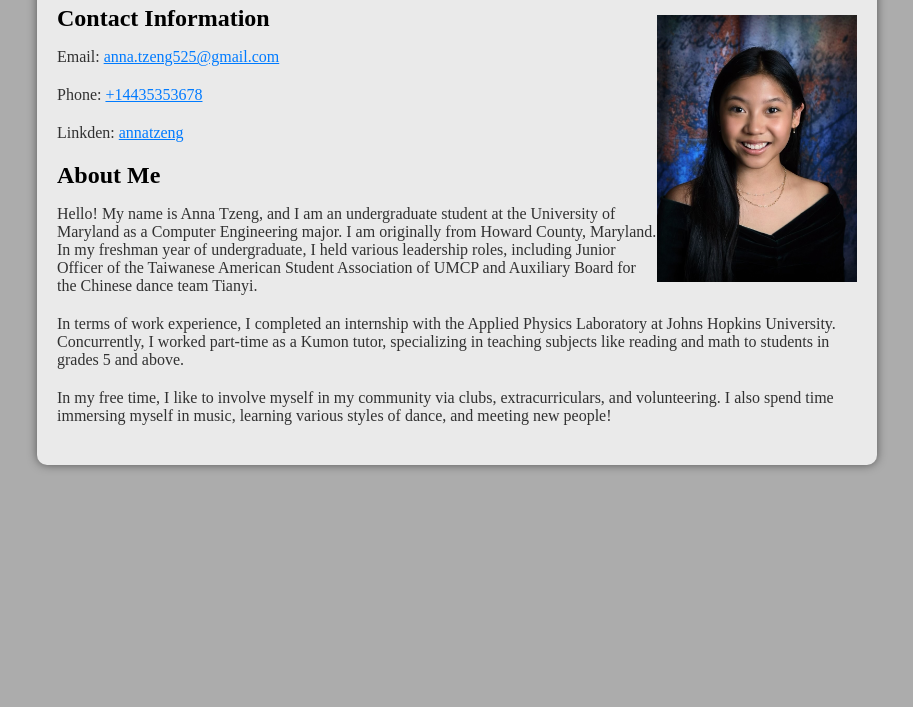
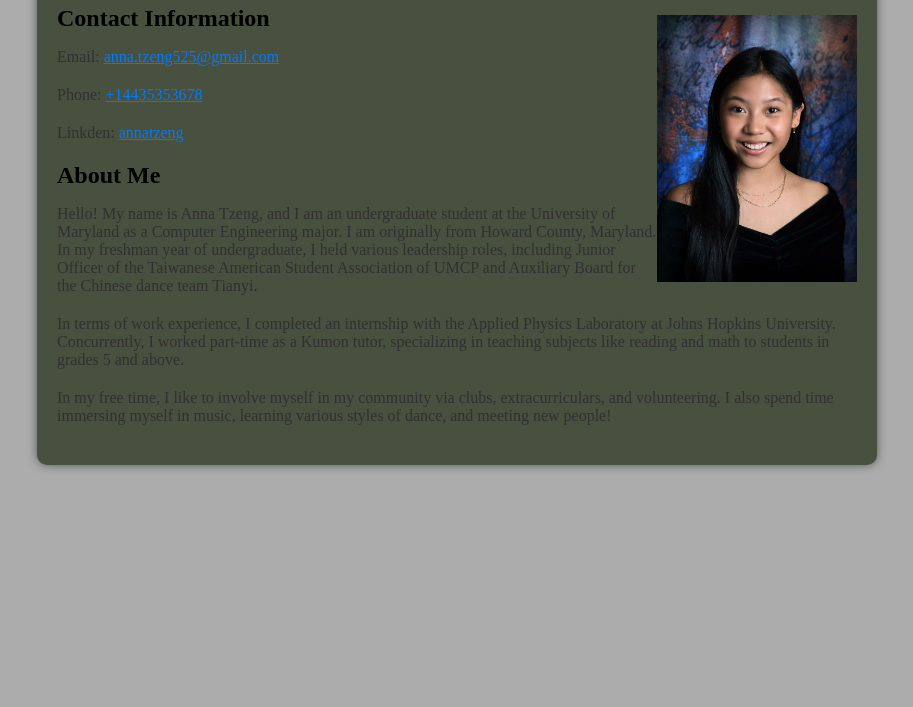
Before and after one commit to annatzeng/annatzeng.github.io, a plain HTML site: page index.html in a window 1280 px wide. Shown: the part 93-800 px from the top of the page, without its empty margins (183-1096 px from the left). Drawn offline with Linux system fonts and the light colour scheme.

Commit message:
Update style.css

```diff
--- a/style.css
+++ b/style.css
@@ -6,7 +6,7 @@ html, body {
 
 /* Global styles */
 body {
-    font-family: Cormorant Garamond Semi Bold;
+    font-family: Avenir Next LT Pro, Cormorant Garamond;
     background-color: #acacac; /* Change this to your desired background color */
 }
 
@@ -14,7 +14,7 @@ body {
     max-width: 800px;
     margin: 0 auto;
     padding: 20px;
-    background-color: #eaeaea; /* Change this to your desired container background color */
+    background-color: #48503f; /* Change this to your desired container background color */
     box-shadow: 0 0 10px rgba(0, 0, 0, 0.5); /* Add a shadow to the container */
     border-radius: 10px; /* Adjust the value to control the roundness of the corners */
 }
```
